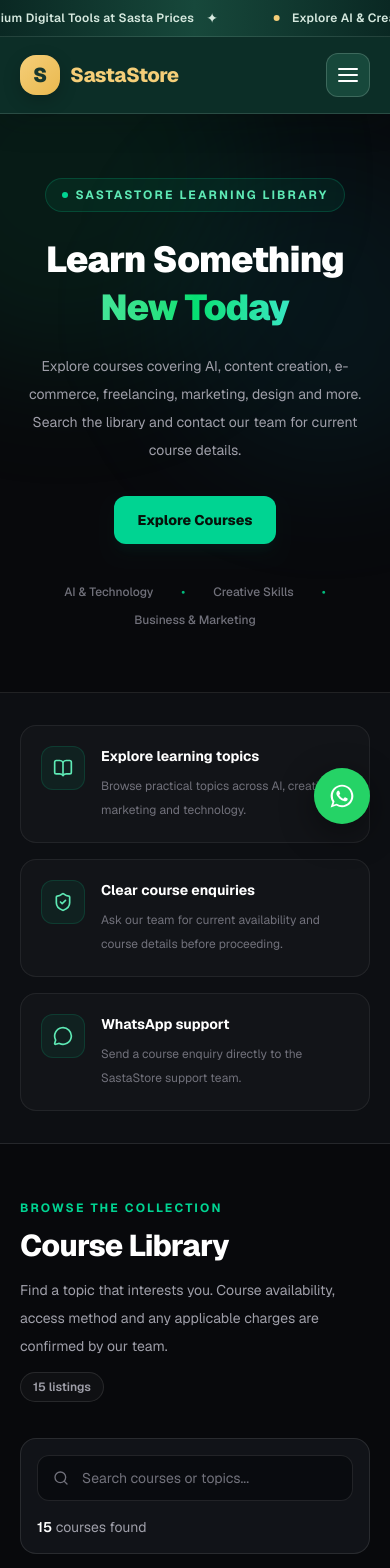
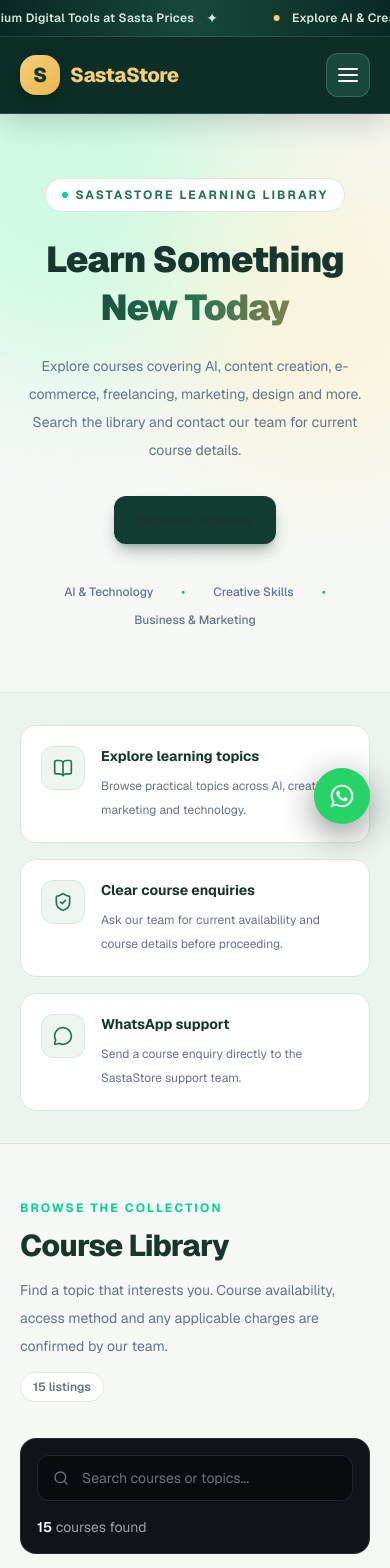
Before and after one commit to scottburchill51-beep/sastastore0, a Next.js app: page /courses in a window 390 px wide. Shown: the top 1568 px of the page. Built offline with nearby package versions, Linux system fonts and the light colour scheme; no server answers.

Commit message:
Align courses page with SastaStore forest green marketplace theme

```diff
--- a/src/app/courses/page.tsx
+++ b/src/app/courses/page.tsx
@@ -33,34 +33,34 @@ const benefits = [
 
 export default function CoursesPage() {
   return (
-    <main className="min-h-screen flex-1 overflow-hidden bg-[#08090c] text-white">
-      <section className="relative overflow-hidden border-b border-white/10">
-        <div className="pointer-events-none absolute -left-32 -top-32 h-96 w-96 rounded-full bg-emerald-500/10 blur-3xl" />
-        <div className="pointer-events-none absolute -right-24 top-10 h-80 w-80 rounded-full bg-cyan-500/[0.07] blur-3xl" />
+    <main className="min-h-screen flex-1 overflow-hidden bg-[#f6f8f6] text-[#17372e]">
+      <section className="relative overflow-hidden border-b border-[#e0e9e2]">
+        <div className="pointer-events-none absolute -left-32 -top-32 h-96 w-96 rounded-full bg-emerald-100 blur-3xl" />
+        <div className="pointer-events-none absolute -right-24 top-10 h-80 w-80 rounded-full bg-amber-100/50 blur-3xl" />
         <Container>
           <div className="relative mx-auto max-w-4xl py-16 text-center sm:py-24">
-            <span className="inline-flex items-center gap-2 rounded-full border border-emerald-400/20 bg-emerald-400/[0.07] px-4 py-2 text-xs font-bold uppercase tracking-[0.18em] text-emerald-300">
+            <span className="inline-flex items-center gap-2 rounded-full border border-[#dce8df] bg-white px-4 py-2 text-xs font-bold uppercase tracking-[0.18em] text-[#267253]">
               <span className="h-1.5 w-1.5 rounded-full bg-emerald-400" />
               SastaStore Learning Library
             </span>
             <h1 className="mt-7 text-4xl font-black tracking-tight sm:text-5xl lg:text-6xl">
               Learn Something
-              <span className="mt-2 block bg-gradient-to-r from-emerald-300 via-green-400 to-cyan-300 bg-clip-text text-transparent">
+              <span className="mt-2 block bg-gradient-to-r from-[#123b32] via-[#267253] to-[#b38a42] bg-clip-text text-transparent">
                 New Today
               </span>
             </h1>
-            <p className="mx-auto mt-6 max-w-2xl text-sm leading-7 text-zinc-400 sm:text-base">
+            <p className="mx-auto mt-6 max-w-2xl text-sm leading-7 text-slate-500 sm:text-base">
               Explore courses covering AI, content creation, e-commerce,
               freelancing, marketing, design and more. Search the library
               and contact our team for current course details.
             </p>
             <a
               href="#course-library"
-              className="mt-8 inline-flex items-center justify-center rounded-xl bg-emerald-400 px-6 py-3.5 text-sm font-extrabold text-[#07110a] shadow-lg shadow-emerald-950/30 transition hover:bg-emerald-300"
+              className="mt-8 inline-flex items-center justify-center rounded-xl bg-[#123b32] px-6 py-3.5 text-sm font-extrabold text-[#17372e] shadow-lg shadow-emerald-950/30 transition hover:bg-[#1c5746]"
             >
               Explore Courses
             </a>
-            <div className="mt-10 flex flex-wrap items-center justify-center gap-x-7 gap-y-3 text-xs font-medium text-zinc-500">
+            <div className="mt-10 flex flex-wrap items-center justify-center gap-x-7 gap-y-3 text-xs font-medium text-slate-500">
               <span>AI & Technology</span>
               <span className="text-emerald-500">•</span>
               <span>Creative Skills</span>
@@ -71,17 +71,17 @@ export default function CoursesPage() {
         </Container>
       </section>
 
-      <section className="border-b border-white/10 bg-[#0d0f13] py-8 sm:py-10">
+      <section className="border-b border-[#e0e9e2] bg-[#edf4ef] py-8 sm:py-10">
         <Container>
           <div className="grid gap-4 md:grid-cols-3">
             {benefits.map(({ icon: Icon, title, description }) => (
-              <div key={title} className="flex gap-4 rounded-2xl border border-white/[0.07] bg-white/[0.025] p-5">
-                <div className="flex h-11 w-11 shrink-0 items-center justify-center rounded-xl border border-emerald-400/15 bg-emerald-400/[0.07] text-emerald-300">
+              <div key={title} className="flex gap-4 rounded-2xl border border-[#dce8df] bg-white p-5">
+                <div className="flex h-11 w-11 shrink-0 items-center justify-center rounded-xl border border-[#dce8df] bg-[#edf6f0] text-[#267253]">
                   <Icon className="h-5 w-5" aria-hidden="true" />
                 </div>
                 <div>
-                  <h2 className="text-sm font-bold text-white">{title}</h2>
-                  <p className="mt-2 text-xs leading-6 text-zinc-500">{description}</p>
+                  <h2 className="text-sm font-bold text-[#17372e]">{title}</h2>
+                  <p className="mt-2 text-xs leading-6 text-slate-500">{description}</p>
                 </div>
               </div>
             ))}
@@ -99,12 +99,12 @@ export default function CoursesPage() {
               <h2 className="mt-3 text-3xl font-extrabold tracking-tight sm:text-4xl">
                 Course Library
               </h2>
-              <p className="mt-3 max-w-2xl text-sm leading-7 text-zinc-400">
+              <p className="mt-3 max-w-2xl text-sm leading-7 text-slate-500">
                 Find a topic that interests you. Course availability, access
                 method and any applicable charges are confirmed by our team.
               </p>
             </div>
-            <span className="w-fit rounded-full border border-white/10 bg-white/[0.03] px-3 py-1.5 text-xs font-semibold text-zinc-400">
+            <span className="w-fit rounded-full border border-[#e0e9e2] bg-white px-3 py-1.5 text-xs font-semibold text-slate-500">
               15 listings
             </span>
           </div>
@@ -112,17 +112,17 @@ export default function CoursesPage() {
         </Container>
       </section>
 
-      <section className="border-t border-white/10 bg-[#0d0f13] py-14">
+      <section className="border-t border-[#e0e9e2] bg-[#edf4ef] py-14">
         <Container>
-          <div className="flex flex-col items-start justify-between gap-6 rounded-3xl border border-emerald-400/15 bg-gradient-to-br from-emerald-500/[0.09] to-cyan-500/[0.04] p-7 sm:flex-row sm:items-center sm:p-10">
+          <div className="flex flex-col items-start justify-between gap-6 rounded-3xl border border-emerald-400/15 bg-gradient-to-br from-[#e8f3eb] to-[#f7f3e8] p-7 sm:flex-row sm:items-center sm:p-10">
             <div>
-              <p className="text-xs font-bold uppercase tracking-[0.18em] text-emerald-300">
+              <p className="text-xs font-bold uppercase tracking-[0.18em] text-[#267253]">
                 Need help choosing?
               </p>
-              <h2 className="mt-3 text-2xl font-extrabold text-white">
+              <h2 className="mt-3 text-2xl font-extrabold text-[#17372e]">
                 Talk to the SastaStore team
               </h2>
-              <p className="mt-3 max-w-xl text-sm leading-7 text-zinc-400">
+              <p className="mt-3 max-w-xl text-sm leading-7 text-slate-500">
                 Contact us to confirm the latest course information and
                 availability before placing an order.
               </p>
@@ -131,7 +131,7 @@ export default function CoursesPage() {
               href="https://wa.me/923136093501?text=Hi%20SastaStore%2C%20I%20need%20help%20with%20the%20courses%20library."
               target="_blank"
               rel="noreferrer"
-              className="shrink-0 rounded-xl bg-emerald-400 px-6 py-3.5 text-sm font-extrabold text-[#07110a] transition hover:bg-emerald-300"
+              className="shrink-0 rounded-xl bg-[#123b32] px-6 py-3.5 text-sm font-extrabold text-[#17372e] transition hover:bg-[#1c5746]"
             >
               Contact on WhatsApp
             </a>
```
